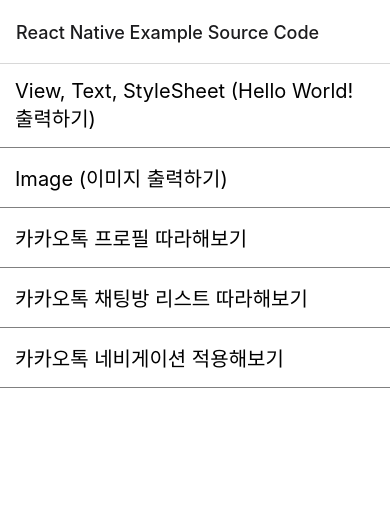
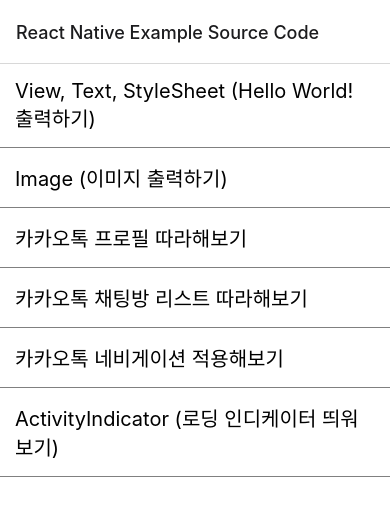
Before and after one commit to gangmin2/ReactNative, a React Native app: screen / in a window 390 px wide. Shown: the top 516 px of the page. Built offline with nearby package versions, Linux system fonts and the light colour scheme.

Commit message:
ActivityIndicator (로딩 인티케이터 띄워보기)

```diff
--- a/App.js
+++ b/App.js
@@ -8,6 +8,7 @@
 import KakaoProfile from './root/3_Kakao_Profile';
 import KakaoChat from './root/4_Kakao_ChatList';
 import KakaoTab from './root/5_Kakao_Tab';
+import Loading from './root/6_Loading'
 
 const Home = ({ navigation }) => {
   return (
@@ -31,6 +32,10 @@
       <TouchableOpacity style={styles.touchableContainer} onPress={() => navigation.navigate("KakaoTab")}>
         <Text style={styles.text}>카카오톡 네비게이션 적용해보기</Text>
       </TouchableOpacity>
+
+      <TouchableOpacity style={styles.touchableContainer} onPress={() => navigation.navigate("Loading")}>
+        <Text style={styles.text}>ActivityIndicator (로딩 인디케이터 띄워보기)</Text>
+      </TouchableOpacity>
     </View>
   );
 }
@@ -47,6 +52,7 @@
         <Stack.Screen name="KakaoProfile" component={KakaoProfile} />
         <Stack.Screen name="KakaoChat" component={KakaoChat} />
         <Stack.Screen name="KakaoTab" component={KakaoTab} />
+        <Stack.Screen name="Loading" component={Loading} />
       </Stack.Navigator>
     </NavigationContainer>
   );
--- /dev/null
+++ b/root/6_Loading.js
@@ -0,0 +1,21 @@
+import React from 'react'
+import { View, StyleSheet, ActivityIndicator } from 'react-native'
+
+const Loading = () => {
+    return (
+        <View style={styles.container}>
+            <ActivityIndicator size="large" color="#009DFF" />
+        </View>
+    )
+}
+
+const styles = StyleSheet.create({
+    container: {
+        flex: 1,
+        justifyContent: 'center',
+        alignItems: 'center',
+        backgroundColor: 'white'
+    }
+})
+
+export default Loading
```
